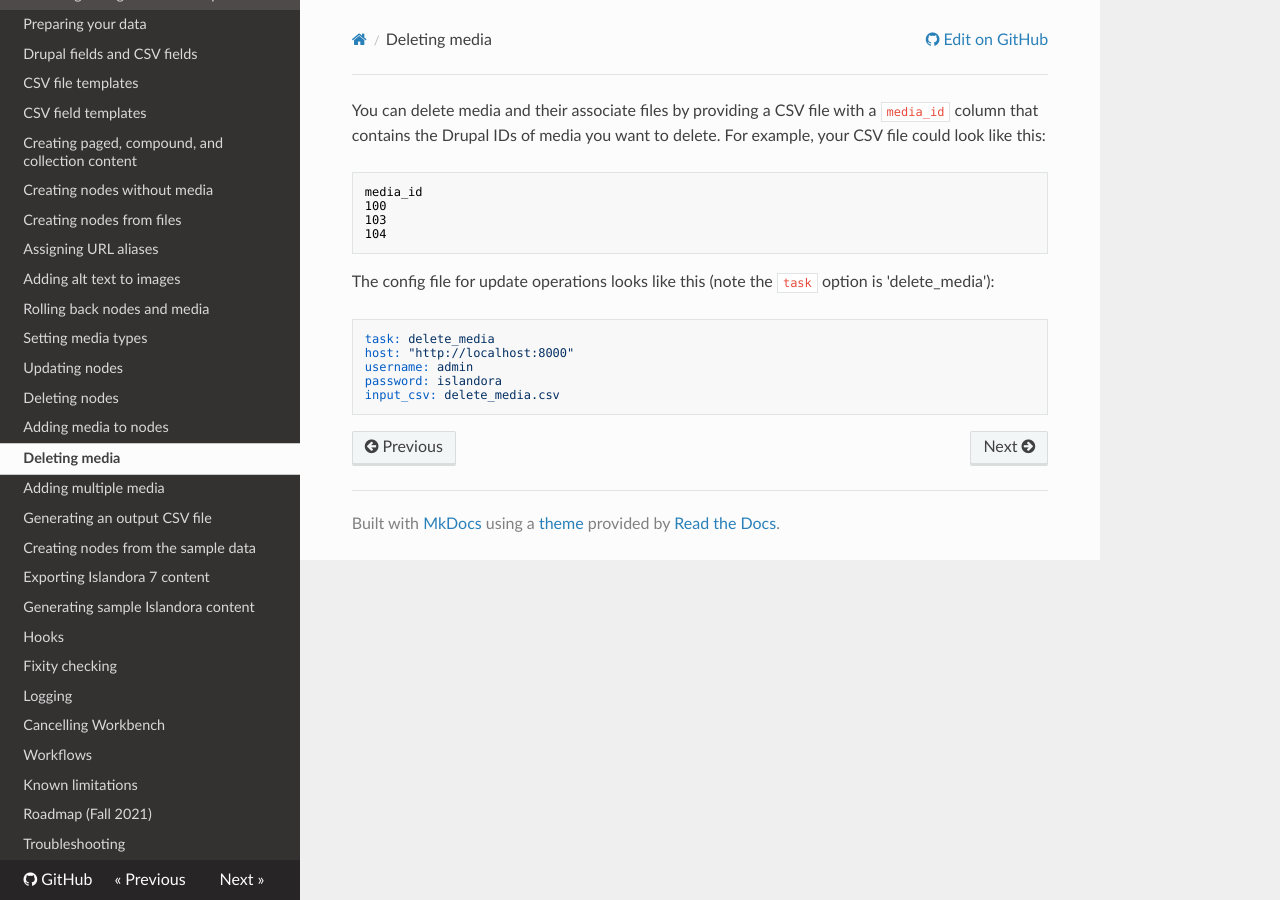
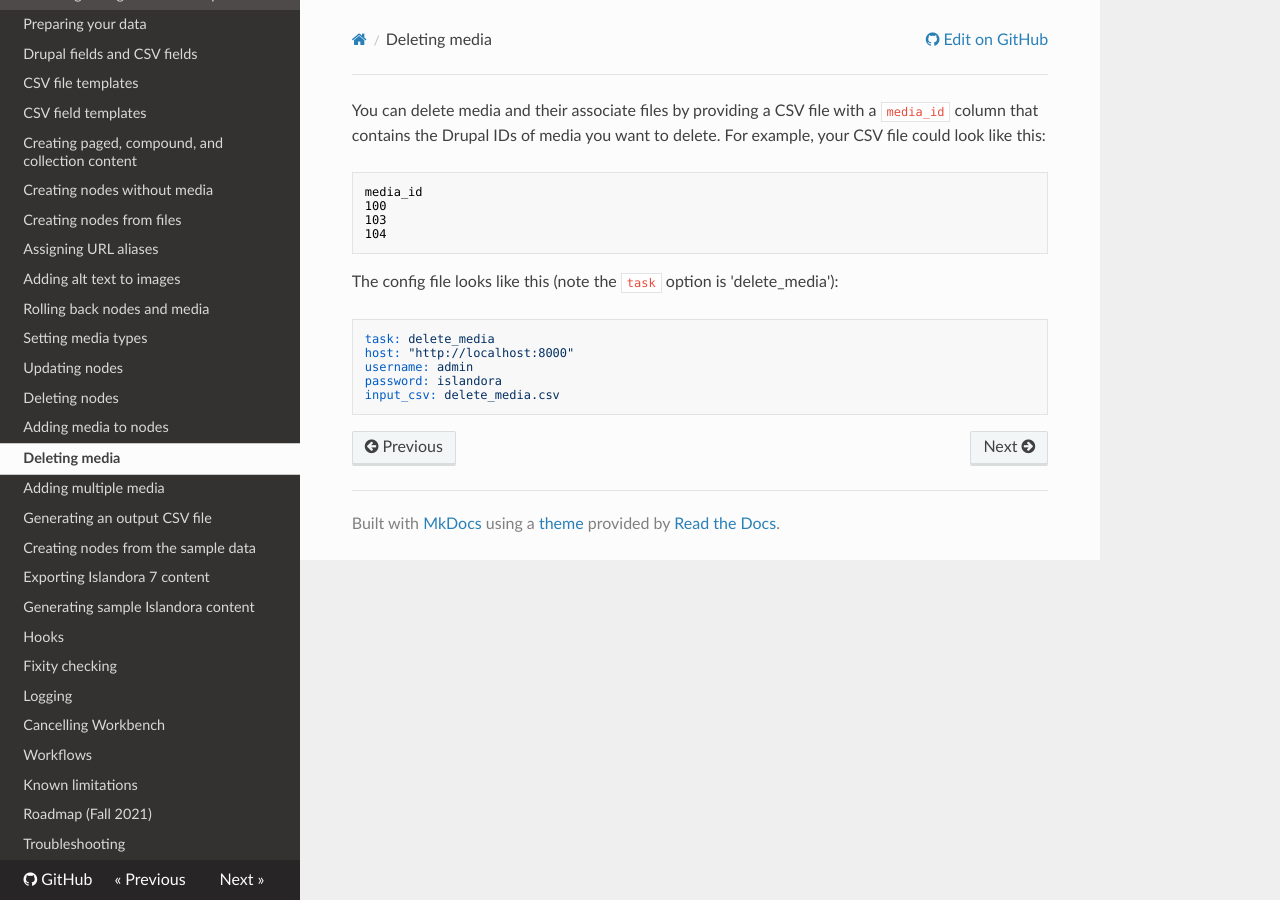
Before and after one commit to mjordan/islandora_workbench_docs, an MkDocs documentation site: the page built from docs/deleting_media.md, in a window 1280 px wide. Built offline with MkDocs 1.6.1, drawn with Linux system fonts in a browser that asks for light colours; nearby versions of some CDN libraries; old or Windows-style settings are respelled for this version of MkDocs.

Commit message:
Removed cruft.

````diff
--- a/docs/deleting_media.md
+++ b/docs/deleting_media.md
@@ -7,7 +7,7 @@ media_id
 104
 ```
 
-The config file for update operations looks like this (note the `task` option is 'delete_media'):
+The config file looks like this (note the `task` option is 'delete_media'):
 
 ```yaml
 task: delete_media
````
Also changed, not shown: site/deleting_media/index.html, site/index.html, site/sitemap.xml.
